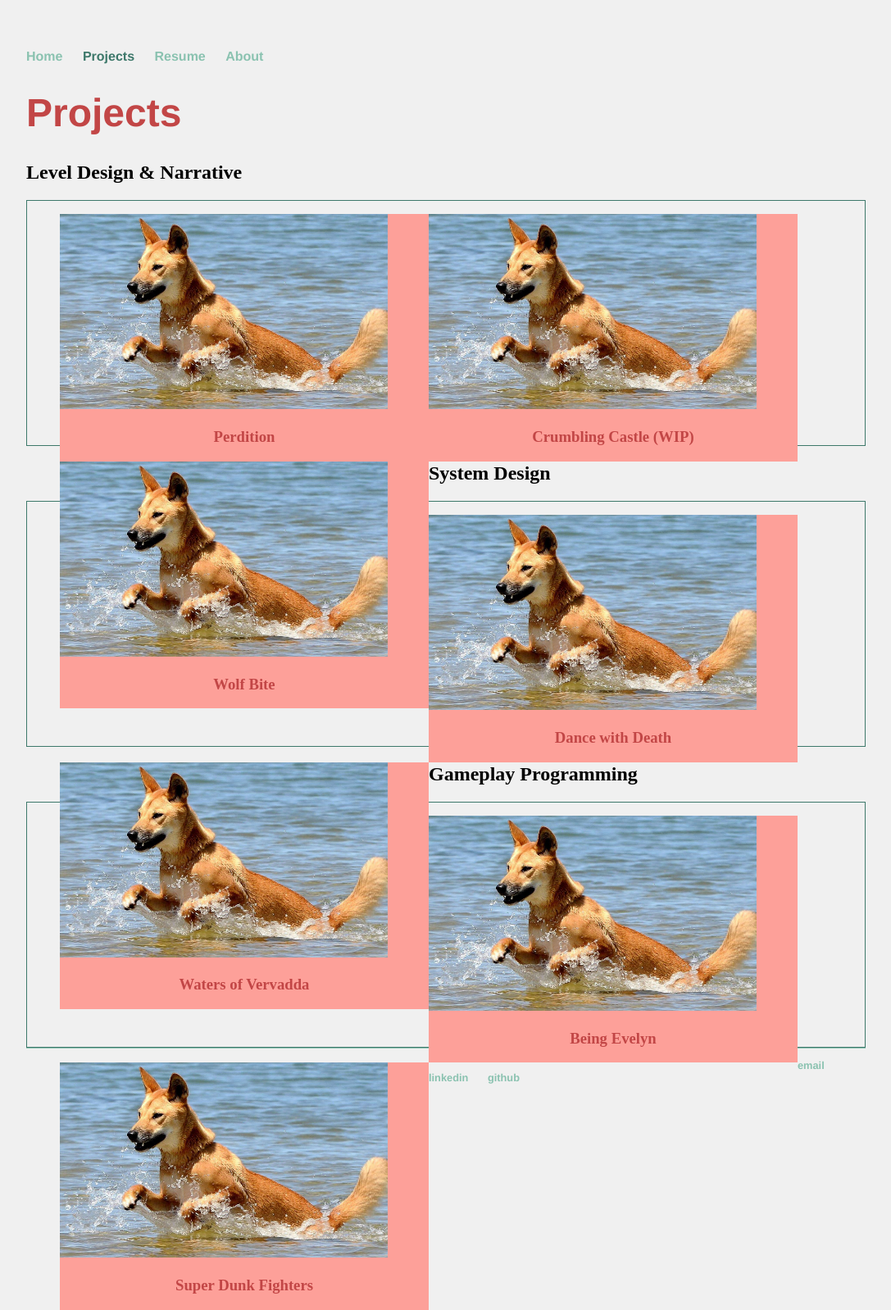
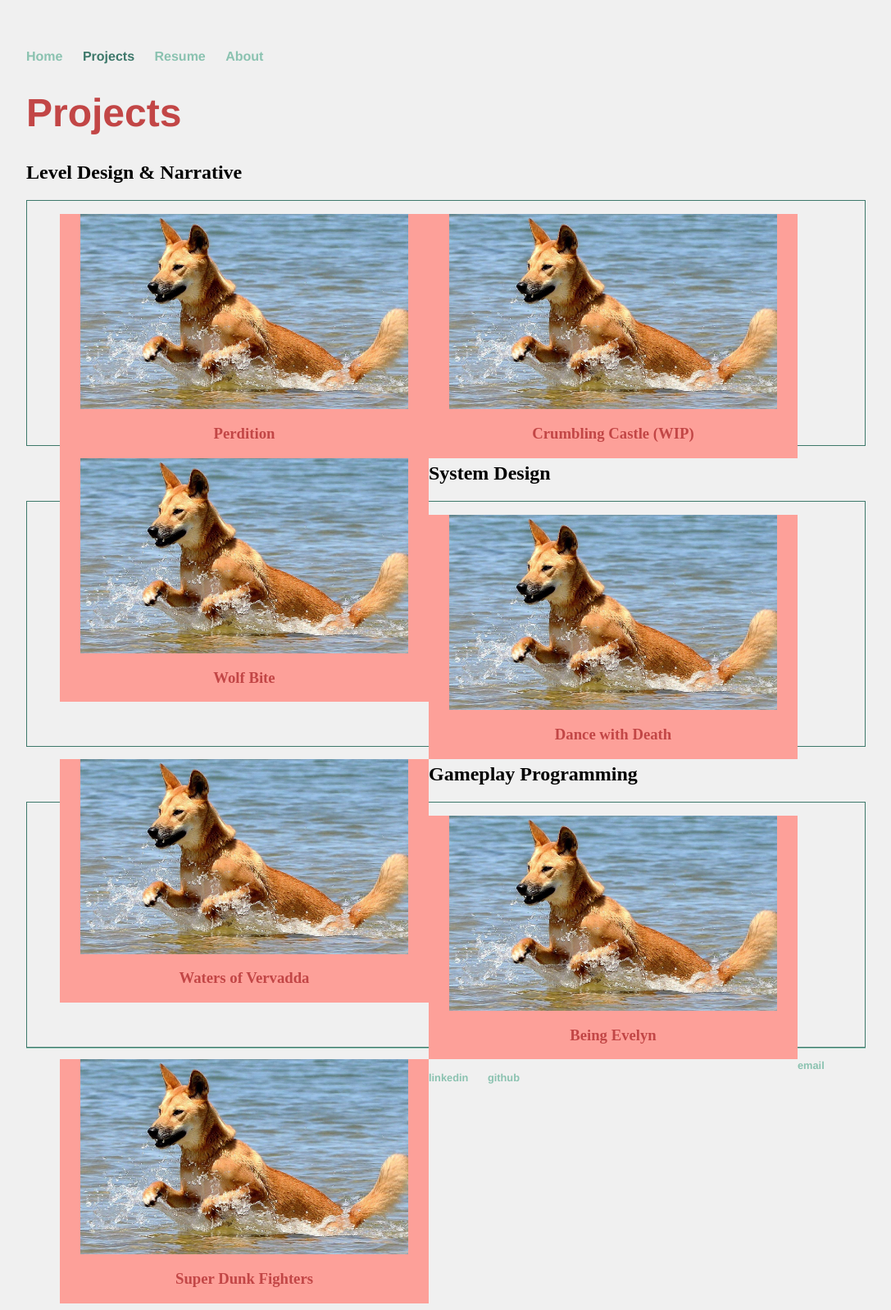
Before and after one commit to digigrant/digigrant.github.io, a Jekyll site: the page built from projects.html, in a window 1280 px wide. Shown: the whole page at 82% size, without its empty margins (96-1183 px from the left). Built offline with Jekyll 4.4.1, drawn with Linux system fonts in a browser that asks for light colours.

Commit message:
Update main.scss

```diff
--- a/_sass/main.scss
+++ b/_sass/main.scss
@@ -89,8 +89,9 @@ ul.specs
 
             img
             {
-                align: center;
+                display: block;
                 width: 400px;
+                margin: auto;
             }
 
             h3
```
